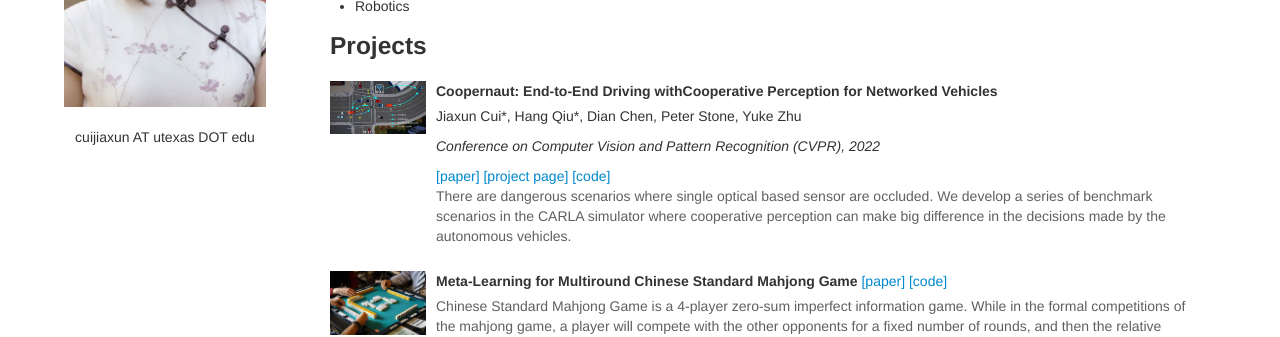
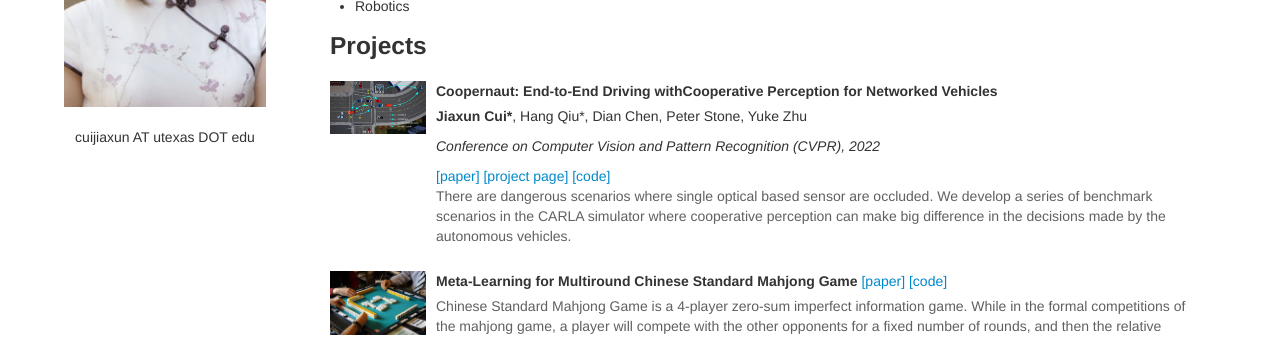
Before and after one commit to cuijiaxun/cuijiaxun.github.io, a Jekyll site: the page index.html, which Jekyll copies as it is, in a window 1280 px wide and 952 px high. Shown: the part 324-661 px from the top of the window. Built offline with Jekyll 4.4.1, drawn with Linux system fonts in a browser that asks for light colours.

Commit message:
coopernaut

```diff
--- a/index.html
+++ b/index.html
@@ -110,12 +110,10 @@
                     <img class="media-object" src="./assets/autocast_logo.png" width="96px" height="96px">
                 </a>
                 <div class="media-body">
-                    <p class="media-heading">
-                    <strong>
+                    <p class="media-heading"><strong>
                              Coopernaut: End-to-End Driving withCooperative Perception for Networked Vehicles
-                    </strong>
-                    </p>
-                    <p>Jiaxun Cui*, Hang Qiu*, Dian Chen, Peter Stone, Yuke Zhu </p>
+                    </strong></p>
+                    <p><strong>Jiaxun Cui*</strong>, Hang Qiu*, Dian Chen, Peter Stone, Yuke Zhu </p>
                     <p><em>Conference on Computer Vision and Pattern Recognition (CVPR), 2022</em></p>
                     <a href=" " > [paper] </a> <a href="https://ut-austin-rpl.github.io/Coopernaut/"> [project page] </a> <a href="https://github.com/UT-Austin-RPL/Coopernaut"> [code] </a>
                     <p class="abstract-text">
```
